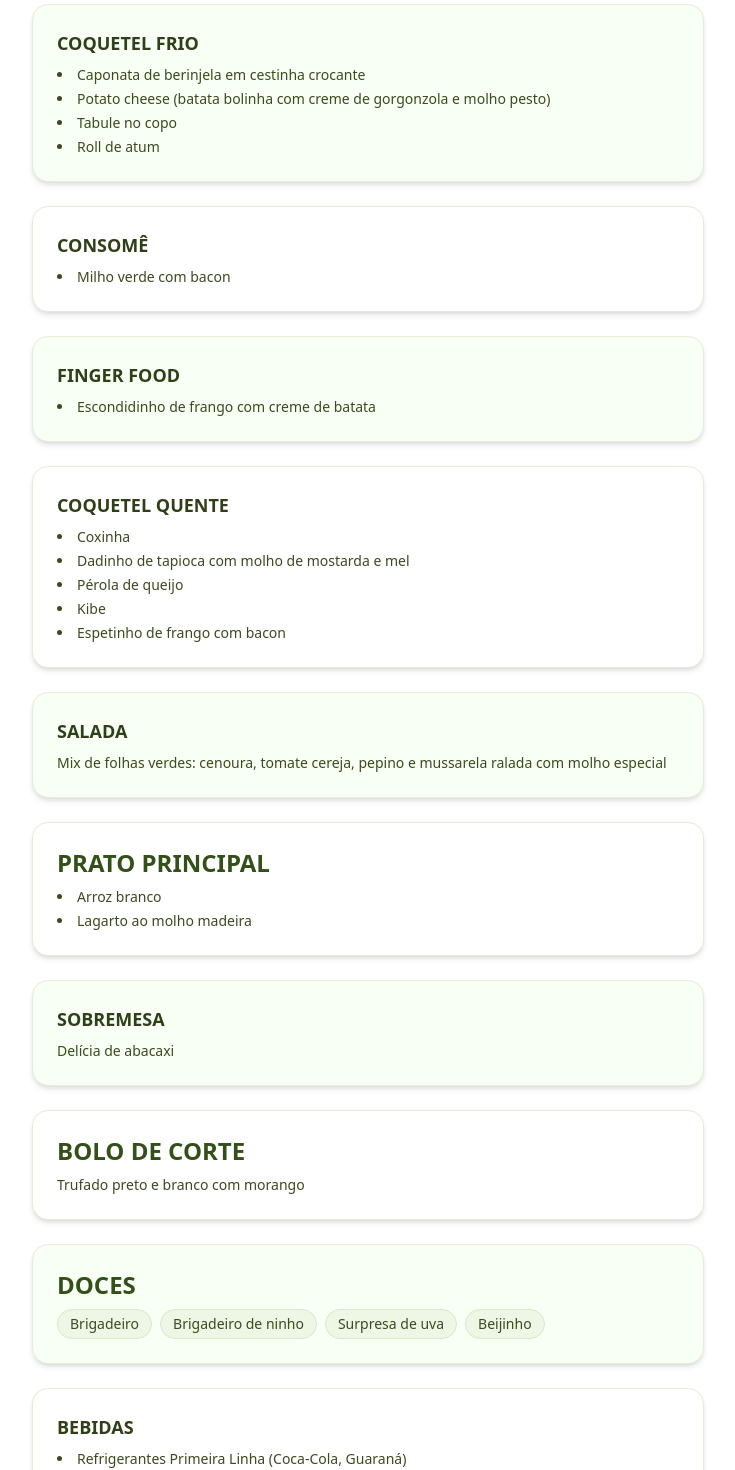
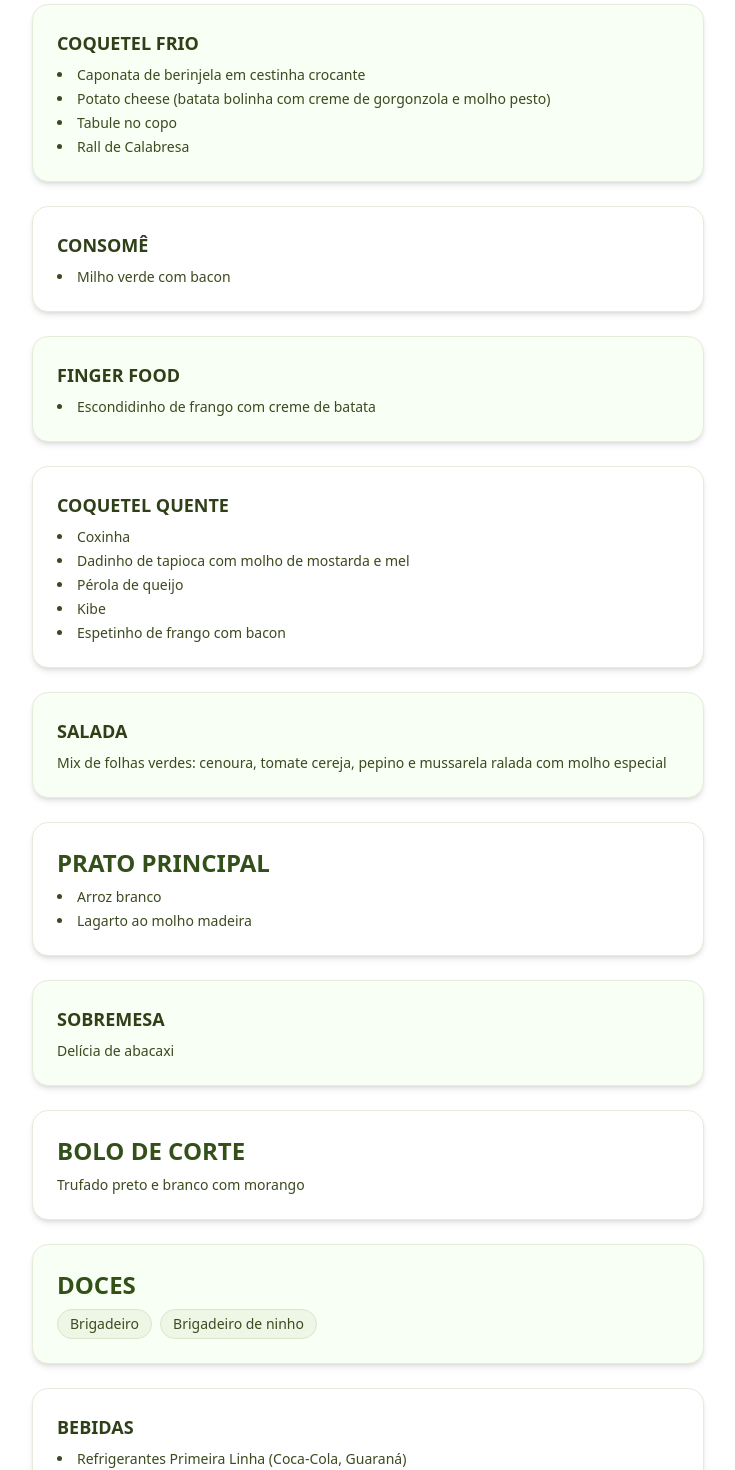
Before and after one commit to isacmiranda/Thayna_Renan, a React (Vite) app: page / in a window 1280 px wide. Shown: the part 840-2310 px from the top of the page, without its empty margins (272-1007 px from the left). Built offline with nearby package versions, Linux system fonts and the light colour scheme.

Commit message:
versao 02

```diff
--- a/src/App.jsx
+++ b/src/App.jsx
@@ -85,7 +85,7 @@ const CardapioWood = () => {
             <li>Caponata de berinjela em cestinha crocante</li>
             <li>Potato cheese (batata bolinha com creme de gorgonzola e molho pesto)</li>
             <li>Tabule no copo</li>
-            <li>Roll de atum</li>
+            <li>Rall de Calabresa</li>
           </ul>
         </MenuSection>
 
@@ -142,7 +142,7 @@ const CardapioWood = () => {
         {/* DOCES */}
         <MenuSection title="DOCES" variant="dark" isHighlighted={true}>
           <div className="flex flex-wrap gap-2 mt-2">
-            {['Brigadeiro', 'Brigadeiro de ninho', 'Surpresa de uva', 'Beijinho'].map((doce) => (
+            {['Brigadeiro', 'Brigadeiro de ninho'].map((doce) => (
               <span
                 key={doce}
                 className="px-3 py-1 rounded-full text-sm font-medium bg-[#eef6e6] border border-[#d9e6ce] whitespace-nowrap"
```
